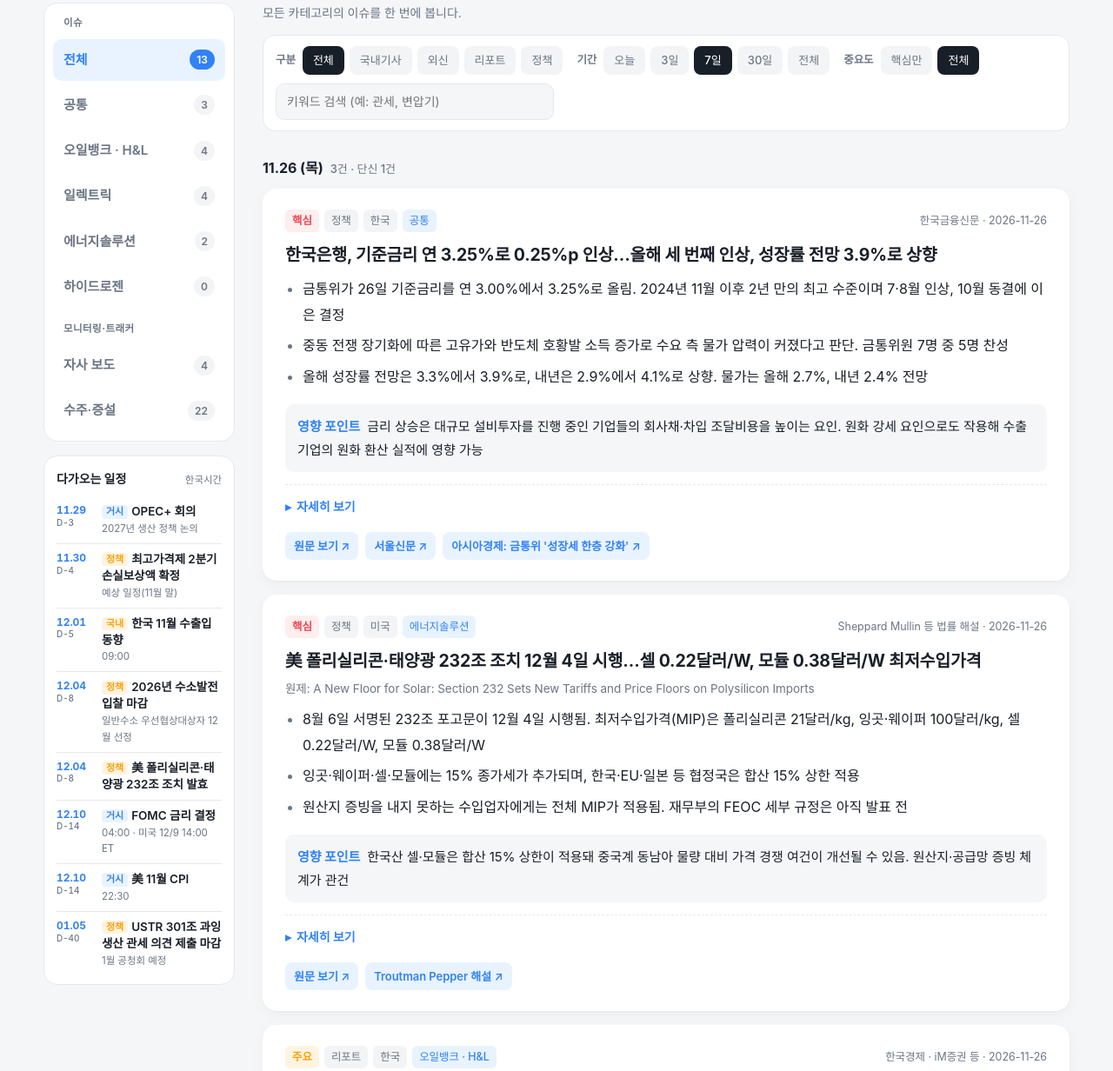
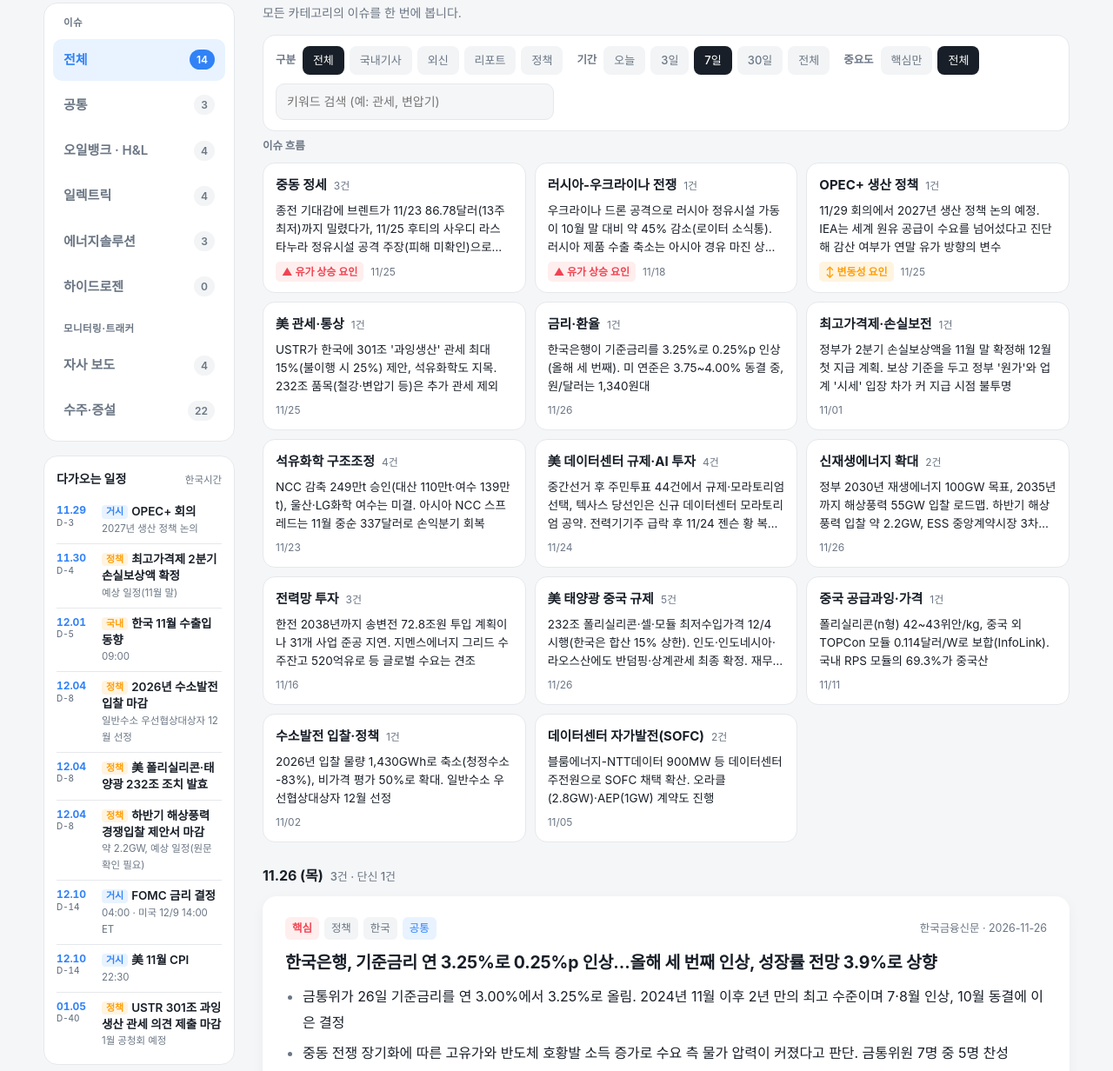
Before and after one commit to vlakd0401-cyber/energy-brief, a plain HTML site: page index.html in a window 1280 px wide. Shown: the part 776-2008 px from the top of the page at 87% size. Drawn offline with Linux system fonts and the light colour scheme; a web font is replaced by a local one.

Commit message:
이슈 흐름(스토리) 추가: 유가 변수(중동·러우·OPEC+)와 업종별 장기 이슈 팔로우업, 러시아 정유 감소·美 태양광 AD/CVD 이슈 추가
Co-Authored-By: Claude Opus 5.5 <noreply@anthropic.com>
Claude-Session: https://claude.ai/code/session_014j3YqJpiSGHiVzshdHarAh

```diff
--- a/data/calendar.json
+++ b/data/calendar.json
@@ -35,6 +35,13 @@
   "note": ""
  },
  {
+  "date": "2026-12-04",
+  "time": "",
+  "kind": "policy",
+  "title": "하반기 해상풍력 경쟁입찰 제안서 마감",
+  "note": "약 2.2GW, 예상 일정(원문 확인 필요)"
+ },
+ {
   "date": "2026-12-10",
   "time": "04:00",
   "kind": "macro",
--- /dev/null
+++ b/data/stories.json
@@ -0,0 +1,128 @@
+[
+ {
+  "id": "mideast",
+  "name": "중동 정세",
+  "category": "common",
+  "impact": "up",
+  "updated": "11/25",
+  "status": "종전 기대감에 브렌트가 11/23 86.78달러(13주 최저)까지 밀렸다가, 11/25 후티의 사우디 라스 타누라 정유시설 공격 주장(피해 미확인)으로 94.61달러(+3.5%)로 반등",
+  "next": "11/29 OPEC+ 회의"
+ },
+ {
+  "id": "russia",
+  "name": "러시아-우크라이나 전쟁",
+  "category": "common",
+  "impact": "up",
+  "updated": "11/18",
+  "status": "우크라이나 드론 공격으로 러시아 정유시설 가동이 10월 말 대비 약 45% 감소(로이터 소식통). 러시아 제품 수출 축소는 아시아 경유 마진 상승 요인",
+  "next": ""
+ },
+ {
+  "id": "opec",
+  "name": "OPEC+ 생산 정책",
+  "category": "common",
+  "impact": "mixed",
+  "updated": "11/25",
+  "status": "11/29 회의에서 2027년 생산 정책 논의 예정. IEA는 세계 원유 공급이 수요를 넘어섰다고 진단해 감산 여부가 연말 유가 방향의 변수",
+  "next": "11/29 회의 결과"
+ },
+ {
+  "id": "tariff",
+  "name": "美 관세·통상",
+  "category": "common",
+  "impact": "",
+  "updated": "11/25",
+  "status": "USTR가 한국에 301조 '과잉생산' 관세 최대 15%(불이행 시 25%) 제안, 석유화학도 지목. 232조 품목(철강·변압기 등)은 추가 관세 제외",
+  "next": "1/5 의견 제출 마감, 1월 공청회"
+ },
+ {
+  "id": "rates",
+  "name": "금리·환율",
+  "category": "common",
+  "impact": "",
+  "updated": "11/26",
+  "status": "한국은행이 기준금리를 3.25%로 0.25%p 인상(올해 세 번째). 미 연준은 3.75~4.00% 동결 중, 원/달러는 1,340원대",
+  "next": "12/10 FOMC"
+ },
+ {
+  "id": "pricecap",
+  "name": "최고가격제·손실보전",
+  "category": "oilbank",
+  "impact": "",
+  "updated": "11/01",
+  "status": "정부가 2분기 손실보상액을 11월 말 확정해 12월 첫 지급 계획. 보상 기준을 두고 정부 '원가'와 업계 '시세' 입장 차가 커 지급 시점 불투명",
+  "next": "11월 말 보상액 확정"
+ },
+ {
+  "id": "petchem",
+  "name": "석유화학 구조조정",
+  "category": "oilbank",
+  "impact": "",
+  "updated": "11/23",
+  "status": "NCC 감축 249만t 승인(대산 110만t·여수 139만t), 울산·LG화학 여수는 미결. 아시아 NCC 스프레드는 11월 중순 337달러로 손익분기 회복",
+  "next": ""
+ },
+ {
+  "id": "dcreg",
+  "name": "美 데이터센터 규제·AI 투자",
+  "category": "electric",
+  "impact": "",
+  "updated": "11/24",
+  "status": "중간선거 후 주민투표 44건에서 규제·모라토리엄 선택, 텍사스 당선인은 신규 데이터센터 모라토리엄 공약. 전력기기주 급락 후 11/24 젠슨 황 복귀로 반등",
+  "next": ""
+ },
+ {
+  "id": "renew",
+  "name": "신재생에너지 확대",
+  "category": "electric",
+  "impact": "",
+  "updated": "11/26",
+  "status": "정부 2030년 재생에너지 100GW 목표, 2035년까지 해상풍력 55GW 입찰 로드맵. 하반기 해상풍력 입찰 약 2.2GW, ESS 중앙계약시장 3차 1,180MW 진행. 계통 연계·변압기·ESS 수요 확대 요인",
+  "next": "해상풍력 하반기 입찰 결과(12월 예정)"
+ },
+ {
+  "id": "grid",
+  "name": "전력망 투자",
+  "category": "electric",
+  "impact": "",
+  "updated": "11/16",
+  "status": "한전 2038년까지 송변전 72.8조원 투입 계획이나 31개 사업 준공 지연. 지멘스에너지 그리드 수주잔고 520억유로 등 글로벌 수요는 견조",
+  "next": ""
+ },
+ {
+  "id": "uschina",
+  "name": "美 태양광 중국 규제",
+  "category": "solar",
+  "impact": "",
+  "updated": "11/26",
+  "status": "232조 폴리실리콘·셀·모듈 최저수입가격 12/4 시행(한국은 합산 15% 상한). 인도·인도네시아·라오스산에도 반덤핑·상계관세 최종 확정. 재무부 FEOC 세부 규정은 미발표",
+  "next": "12/4 232조 시행"
+ },
+ {
+  "id": "chinaover",
+  "name": "중국 공급과잉·가격",
+  "category": "solar",
+  "impact": "",
+  "updated": "11/11",
+  "status": "폴리실리콘(n형) 42~43위안/kg, 중국 외 TOPCon 모듈 0.114달러/W로 보합(InfoLink). 국내 RPS 모듈의 69.3%가 중국산",
+  "next": ""
+ },
+ {
+  "id": "h2policy",
+  "name": "수소발전 입찰·정책",
+  "category": "hydrogen",
+  "impact": "",
+  "updated": "11/02",
+  "status": "2026년 입찰 물량 1,430GWh로 축소(청정수소 -83%), 비가격 평가 50%로 확대. 일반수소 우선협상대상자 12월 선정",
+  "next": "12/4 입찰 마감"
+ },
+ {
+  "id": "dcpower",
+  "name": "데이터센터 자가발전(SOFC)",
+  "category": "hydrogen",
+  "impact": "",
+  "updated": "11/05",
+  "status": "블룸에너지-NTT데이터 900MW 등 데이터센터 주전원으로 SOFC 채택 확산. 오라클(2.8GW)·AEP(1GW) 계약도 진행",
+  "next": ""
+ }
+]
--- a/index.html
+++ b/index.html
@@ -140,6 +140,21 @@ details.briefs summary span{font-weight:500;color:var(--ink-2);font-size:13px}
 .subsw button{appearance:none;border:0;background:none;font:inherit;font-size:13.5px;font-weight:600;color:var(--ink-2);padding:6px 14px;border-radius:8px;cursor:pointer}
 .subsw button[aria-pressed="true"]{background:var(--surface);color:var(--ink);box-shadow:0 1px 2px rgba(0,0,0,.08)}
 .kind{font-size:11.5px;font-weight:700;border-radius:5px;padding:1px 7px;white-space:nowrap;background:var(--mid-soft);color:var(--mid)}
+.stories{margin:2px 0 8px}
+.st-lbl{font-size:12.5px;font-weight:700;color:var(--ink-2);margin-bottom:8px}
+.st-row{display:grid;grid-template-columns:repeat(auto-fill,minmax(240px,1fr));gap:10px}
+.st-card{appearance:none;text-align:left;font:inherit;color:inherit;cursor:pointer;background:var(--surface);border:1px solid var(--line);border-radius:14px;padding:12px 14px;display:flex;flex-direction:column;gap:6px;min-width:0}
+.st-card:hover{border-color:var(--accent)}
+.st-h{display:flex;justify-content:space-between;gap:8px;align-items:baseline} .st-h b{font-size:15px}
+.st-n{font-size:12px;color:var(--ink-2);white-space:nowrap}
+.st-s{margin:0;font-size:13.5px;line-height:1.55;color:var(--ink);display:-webkit-box;-webkit-line-clamp:3;-webkit-box-orient:vertical;overflow:hidden}
+.st-f{display:flex;gap:8px;align-items:center;flex-wrap:wrap;font-size:12px}
+.st-i{font-weight:700;border-radius:5px;padding:1px 7px} .st-i.up{background:var(--hot-soft);color:var(--hot)} .st-i.down{background:var(--accent-soft);color:var(--accent)} .st-i.mixed{background:var(--mid-soft);color:var(--mid)}
+.st-u{color:var(--ink-2)}
+.storyhead{background:var(--surface);border:1px solid var(--accent);border-radius:14px;padding:14px 18px;margin-bottom:6px}
+.sh-top{display:flex;gap:10px;align-items:center;flex-wrap:wrap} .sh-top b{font-size:17px} .sh-top .chip{margin-left:auto}
+.sh-k{font-size:12px;font-weight:700;color:var(--accent);background:var(--accent-soft);border-radius:5px;padding:1px 7px}
+.sh-st{margin:8px 0 0;font-size:15px;line-height:1.7} .sh-meta{margin:4px 0 0;font-size:12.5px;color:var(--ink-2)}
 footer{margin-top:36px;font-size:12.5px;color:var(--ink-2)}
 @media (max-width:900px){.wrap{grid-template-columns:minmax(0,1fr);grid-template-rows:none;grid-template-areas:"top" "today" "tick" "side" "scope" "filters" "note" "feed" "foot"}
  .side{position:static;margin-bottom:12px;gap:12px}nav.tabs{flex-direction:row;overflow-x:auto;padding:6px}.cal li:nth-child(n+5){display:none}.tab{padding:8px 12px}.status{text-align:left}input#q{width:100%;margin-left:0}.src{margin-left:0;width:100%}article.card{padding:16px}}
@@ -198,14 +213,14 @@ footer{margin-top:36px;font-size:12.5px;color:var(--ink-2)}
   const REGION = {KR:"한국", US:"미국", EU:"EU", GL:"글로벌", CN:"중국", JP:"일본", ME:"중동", IN:"인도"};
   const CAT_NAME = Object.fromEntries(TABS.map(t => [t.id, t.name]));
 
-  const state = {csec:"all", sub:"orders", capex:[], orders:[], coverage:[], tab:"all", type:"all", range:"7", imp:"all", q:"", items:[], loaded:false};
+  const state = {stories:[], story:"", csec:"all", sub:"orders", capex:[], orders:[], coverage:[], tab:"all", type:"all", range:"7", imp:"all", q:"", items:[], loaded:false};
   try { const s = JSON.parse(localStorage.getItem("eb-filters")||"{}"); Object.assign(state, {type:s.type||"all", range:s.range||"7", imp:s.imp||"all"}); } catch(e){}
   const save = () => { try { localStorage.setItem("eb-filters", JSON.stringify({type:state.type, range:state.range, imp:state.imp})); } catch(e){} };
 
   const $ = s => document.querySelector(s);
   const el = (tag, cls, text) => { const n = document.createElement(tag); if (cls) n.className = cls; if (text != null) n.textContent = text; return n; };
 
-  function readHash(){ const h = location.hash.replace("#",""); state.tab = TABS.some(t => t.id === h) ? h : "all"; }
+  function readHash(){ const h = location.hash.replace("#",""); state.tab = TABS.some(t => t.id === h) ? h : "all"; state.story = ""; }
   readHash();
   window.addEventListener("hashchange", () => { readHash(); render(); });
 
@@ -226,9 +241,11 @@ footer{margin-top:36px;font-size:12.5px;color:var(--ink-2)}
   const safeUrl = u => (typeof u === "string" && u.startsWith("https://")) ? u : null;
 
   function filtered(ignoreTab){
-    const from = state.range === "all" ? "" : daysAgo(state.range);
+    const story = ignoreTab ? "" : state.story;
+    const from = (state.range === "all" || story) ? "" : daysAgo(state.range);
     return state.items.filter(it =>
-      (ignoreTab || state.tab === "all" || it.category === state.tab) &&
+      (!story || (Array.isArray(it.stories) && it.stories.includes(story))) &&
+      (ignoreTab || story || state.tab === "all" || it.category === state.tab) &&
       (state.type === "all" || it.type === state.type) &&
       (state.imp === "all" || Number(it.importance) >= Number(state.imp)) &&
       (!from || (it.date||"") >= from) &&
@@ -393,6 +410,40 @@ footer{margin-top:36px;font-size:12.5px;color:var(--ink-2)}
     });
     t.appendChild(tb); wrap.appendChild(t); feed.appendChild(wrap);
   }
+  const IMPACT = {up:"▲ 유가 상승 요인", down:"▼ 유가 하락 요인", mixed:"↕ 변동성 요인"};
+  function storyStrip(feed){
+    const list = state.stories.filter(st => state.tab === "all" || st.category === state.tab);
+    if (!list.length) return;
+    if (state.story){
+      const st = state.stories.find(x => x.id === state.story);
+      if (st){
+        const box = el("div","storyhead");
+        const top = el("div","sh-top"); top.appendChild(el("span","sh-k","스토리 타임라인")); top.appendChild(el("b",null, st.name));
+        const x = el("button","chip","전체 이슈로 돌아가기"); x.type = "button"; x.addEventListener("click", () => { state.story = ""; render(); }); top.appendChild(x);
+        box.appendChild(top);
+        box.appendChild(el("p","sh-st", st.status || ""));
+        const meta = [st.updated ? "업데이트 " + st.updated : "", st.next ? "다음: " + st.next : ""].filter(Boolean).join(" · ");
+        if (meta) box.appendChild(el("p","sh-meta", meta));
+        feed.appendChild(box);
+        return;
+      }
+    }
+    const wrap = el("div","stories"); wrap.appendChild(el("div","st-lbl","이슈 흐름"));
+    const row = el("div","st-row");
+    list.forEach(st => {
+      const n = state.items.filter(i => Array.isArray(i.stories) && i.stories.includes(st.id)).length;
+      const c = el("button","st-card"); c.type = "button";
+      const h = el("div","st-h"); h.appendChild(el("b",null, st.name)); h.appendChild(el("span","st-n", n + "건")); c.appendChild(h);
+      c.appendChild(el("p","st-s", st.status || ""));
+      const f = el("div","st-f");
+      if (st.impact && IMPACT[st.impact]) f.appendChild(el("span","st-i " + st.impact, IMPACT[st.impact]));
+      if (st.updated) f.appendChild(el("span","st-u", st.updated));
+      c.appendChild(f);
+      c.addEventListener("click", () => { state.story = st.id; render(); window.scrollTo({top: $("#feed").getBoundingClientRect().top + window.scrollY - 80, behavior: "smooth"}); });
+      row.appendChild(c);
+    });
+    wrap.appendChild(row); feed.appendChild(wrap);
+  }
   function render(){
     renderTabs();
     const feed = $("#feed"); feed.textContent = "";
@@ -400,6 +451,7 @@ footer{margin-top:36px;font-size:12.5px;color:var(--ink-2)}
     $("#rangeGroup").hidden = false;
     if (state.tab === "own"){ ["typeGroup","impGroup"].forEach(id => $("#"+id).hidden = true); renderOwn(feed); return; }
     ["typeGroup","impGroup"].forEach(id => $("#"+id).hidden = false);
+    if (state.loaded) storyStrip(feed);
     if (!state.loaded){ feed.appendChild(el("div","empty","이슈를 불러오는 중입니다…")); return; }
     if (!state.items.length){ feed.appendChild(el("div","empty","아직 수집된 이슈가 없습니다. 정해진 갱신 시각에 새 이슈가 자동으로 추가됩니다.")); return; }
     const list = filtered(false).sort((x,y) => (y.date||"").localeCompare(x.date||"") || (Number(y.importance)||0)-(Number(x.importance)||0) || (y.addedAt||"").localeCompare(x.addedAt||""));
@@ -426,7 +478,7 @@ footer{margin-top:36px;font-size:12.5px;color:var(--ink-2)}
   render();
 
   const DATA = document.documentElement.dataset;
-  const ISSUES_URL = DATA.issues || "data/issues.json", META_URL = DATA.meta || "data/meta.json", IND_URL = DATA.indicators || "data/indicators.json", CAL_URL = DATA.calendar || "data/calendar.json", TODAY_URL = DATA.today || "data/today.json", COV_URL = DATA.coverage || "data/coverage.json", ORD_URL = DATA.orders || "data/orders.json", CAPEX_URL = DATA.capex || "data/capex.json";
+  const ISSUES_URL = DATA.issues || "data/issues.json", META_URL = DATA.meta || "data/meta.json", IND_URL = DATA.indicators || "data/indicators.json", CAL_URL = DATA.calendar || "data/calendar.json", TODAY_URL = DATA.today || "data/today.json", COV_URL = DATA.coverage || "data/coverage.json", ORD_URL = DATA.orders || "data/orders.json", STORY_URL = DATA.stories || "data/stories.json", CAPEX_URL = DATA.capex || "data/capex.json";
   const KIND = {policy:"정책", macro:"거시", earn:"실적", kr:"국내", event:"행사"};
   function renderCal(list){
     const box = $("#cal"); box.textContent = "";
@@ -489,6 +541,7 @@ footer{margin-top:36px;font-size:12.5px;color:var(--ink-2)}
       const v = "?t=" + Math.floor(Date.now()/60000);
       fetch(CAL_URL+v, {cache:"no-store"}).then(r => r.ok ? r.json() : null).then(renderCal).catch(() => {});
       fetch(TODAY_URL+v, {cache:"no-store"}).then(r => r.ok ? r.json() : null).then(renderToday).catch(() => {});
+      fetch(STORY_URL+v, {cache:"no-store"}).then(r => r.ok ? r.json() : null).then(o => { state.stories = Array.isArray(o) ? o : []; render(); }).catch(() => {});
       fetch(CAPEX_URL+v, {cache:"no-store"}).then(r => r.ok ? r.json() : null).then(o => { state.capex = Array.isArray(o) ? o : []; render(); }).catch(() => {});
       fetch(ORD_URL+v, {cache:"no-store"}).then(r => r.ok ? r.json() : null).then(o => { state.orders = Array.isArray(o) ? o : []; render(); }).catch(() => {});
       fetch(COV_URL+v, {cache:"no-store"}).then(r => r.ok ? r.json() : null).then(c => { state.coverage = Array.isArray(c) ? c : []; render(); }).catch(() => {});
```
Also changed, not shown: data/issues.json (+26 -24 lines), 1 other file.
